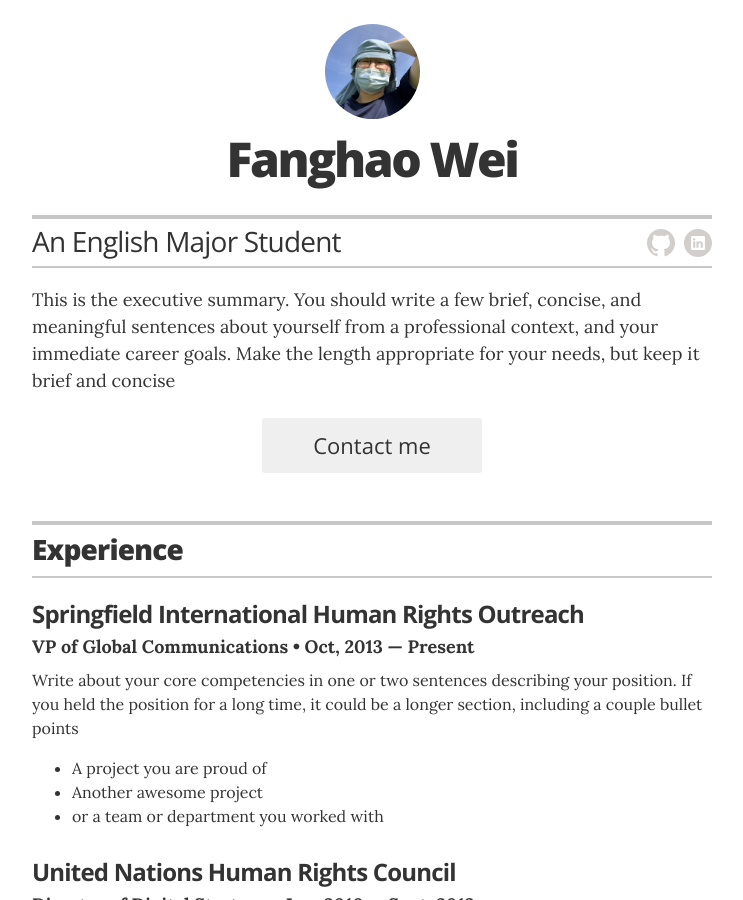
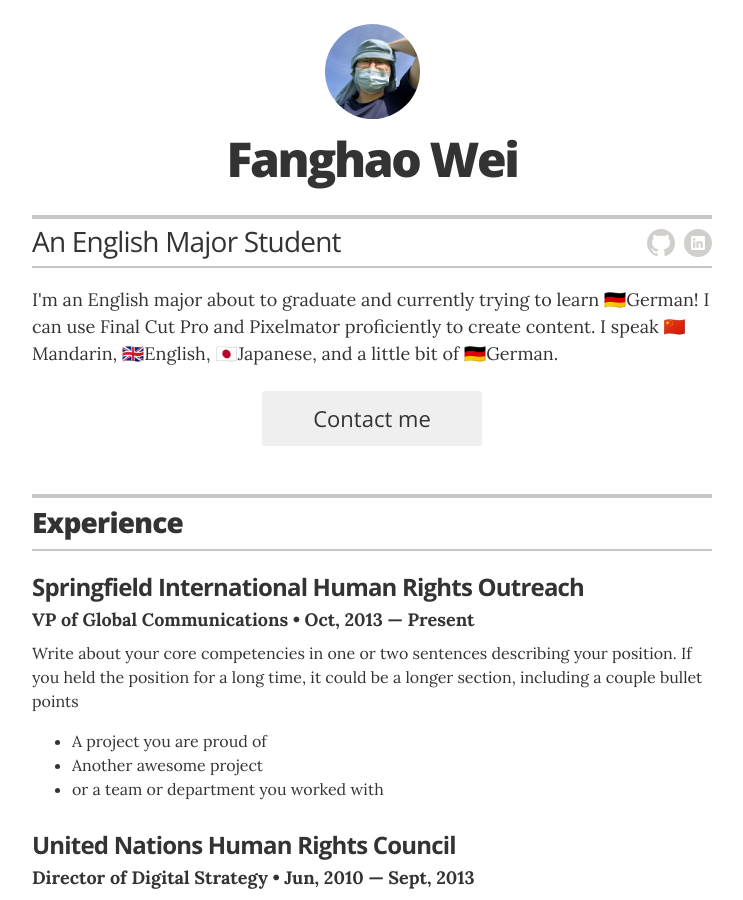
Before and after one commit to vfanghao/fanghao.me, a Jekyll site: the page built from index.html, in a window 1280 px wide and 900 px high. Shown: the whole window, without its empty margins (268-1011 px from the left). Built offline with Jekyll 4.4.1, drawn with Linux system fonts in a browser that asks for light colours.

Commit message:
Update _config.yml

```diff
--- a/_config.yml
+++ b/_config.yml
@@ -22,7 +22,7 @@
 
 
 
-resume_header_intro: "<p>This is the executive summary. You should write a few brief, concise, and meaningful sentences about yourself from a professional context, and your immediate career goals. Make the length appropriate for your needs, but keep it brief and concise</p>"
+resume_header_intro: "<p>I'm an English major about to graduate and currently trying to learn 🇩🇪German! I can use Final Cut Pro and Pixelmator proficiently to create content. I speak 🇨🇳Mandarin, 🇬🇧English, 🇯🇵Japanese, and a little bit of 🇩🇪German.</p>"
 
 # use "yes" to display the email contact button,
 # "no" to display an "I'm not looking for work" message,
```
